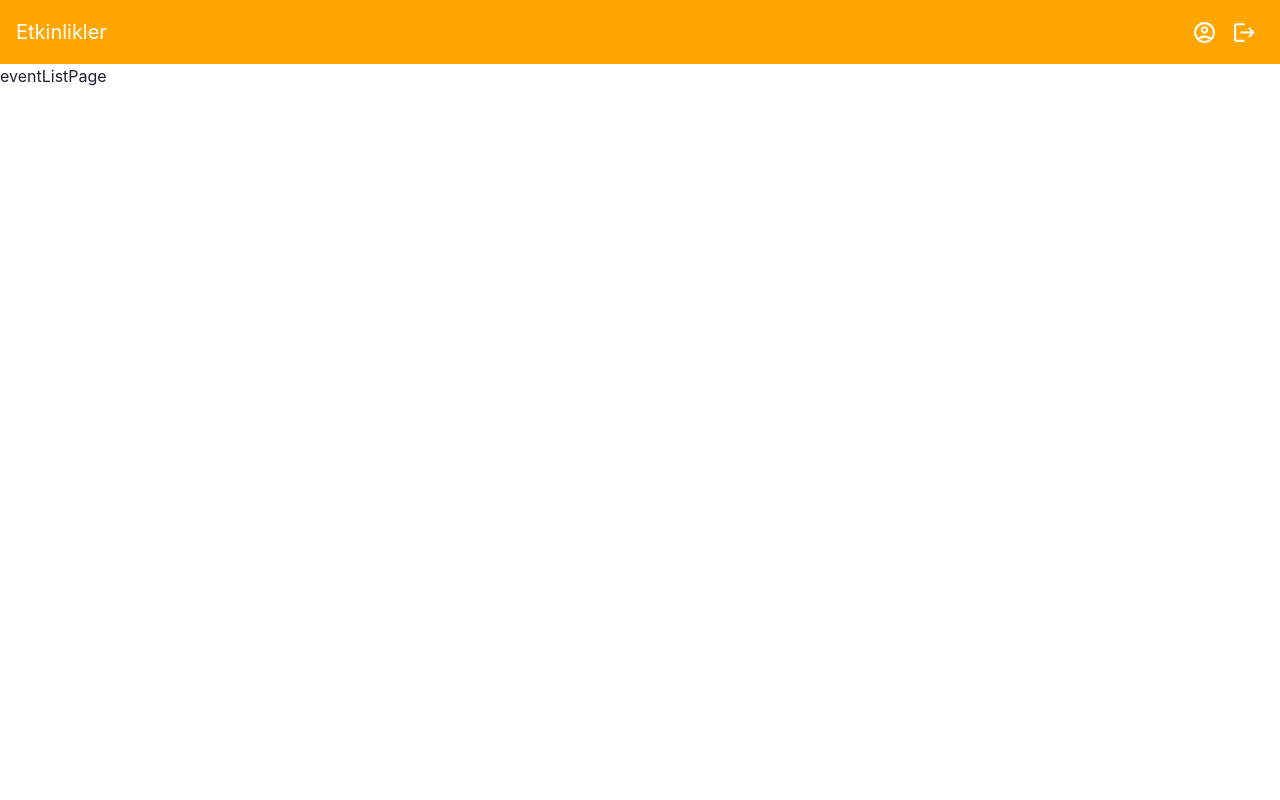
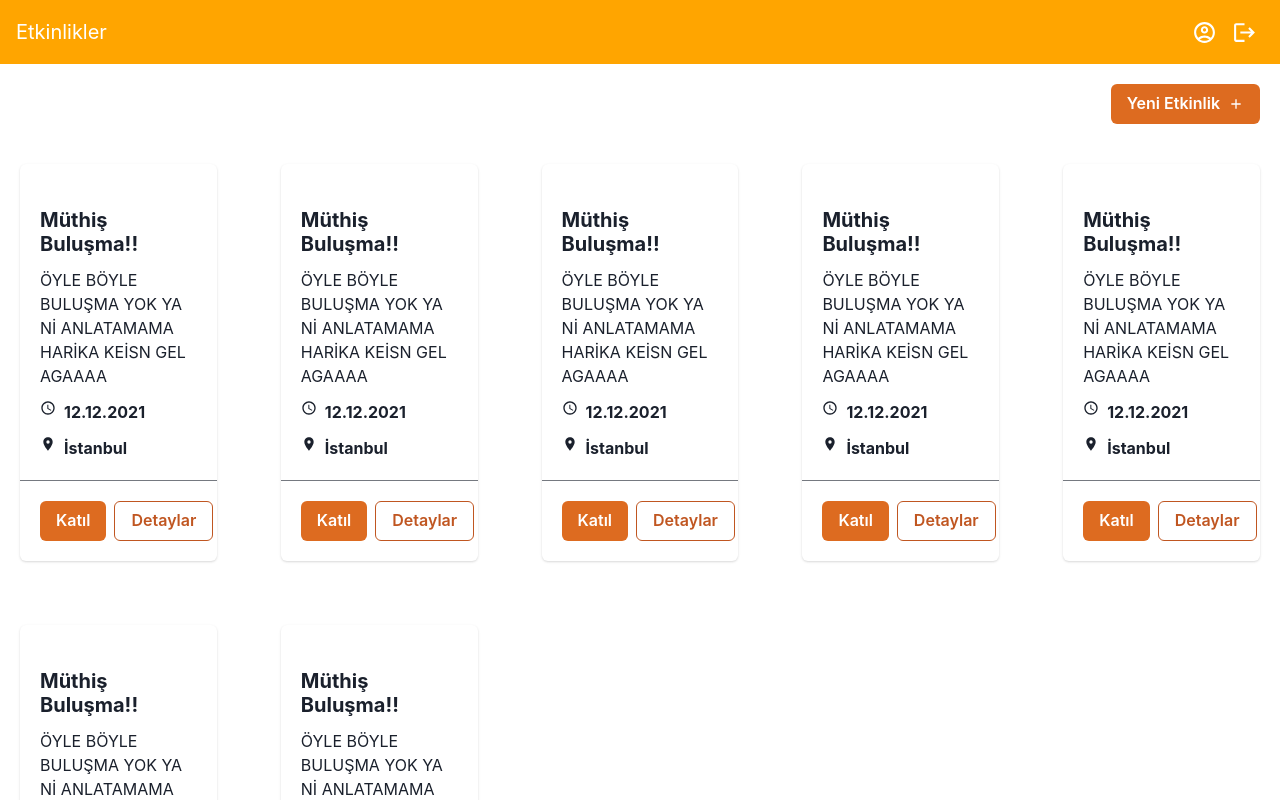
Before and after one commit to ruskyvisky/Event-Organizator-Frontend, a Next.js app: page /events in a window 1280 px wide. Shown: the top 800 px of the page. Built offline with nearby package versions, Linux system fonts and the light colour scheme.

Commit message:
Created dashboard page.

```diff
--- /dev/null
+++ b/src/containers/dashboard/components/EventCard/eventCard.tsx
@@ -0,0 +1,50 @@
+import React from 'react'
+import { Button, ButtonGroup, Card, CardBody, CardFooter, Divider, Heading,  Stack, Text } from '@chakra-ui/react'
+import { useRouter } from 'next/router'
+import { MdAccessTime } from "react-icons/md";
+import { MdLocationOn } from "react-icons/md";
+
+const eventCard = () => {
+  return (
+    <Card maxW='sm'  margin={5}>
+    <CardBody>
+
+      <Stack mt='6' spacing='3'>
+        <Heading size='md'>Müthiş Buluşma!!</Heading>
+        <Text>
+ÖYLE BÖYLE BULUŞMA YOK YA Nİ ANLATAMAMA HARİKA KEİSN GEL AGAAAA
+        </Text>
+        <Stack direction={'row'}>
+        <MdAccessTime  />
+        <Text as={'b'}>
+          12.12.2021
+          </Text>
+
+        </Stack>
+        <Stack direction={'row'} >
+
+        <MdLocationOn />
+            <Text as={'b'}>
+            İstanbul
+            </Text>
+       </Stack>
+      </Stack>
+    </CardBody>
+    <Divider />
+    <CardFooter>
+      <ButtonGroup spacing='2'>
+        <Button variant='solid' colorScheme='orange' borderRadius='md'>
+          Katıl
+        </Button>
+        <Button variant={'outline'} colorScheme='orange' borderRadius='md'>
+            Detaylar
+        </Button>
+
+
+      </ButtonGroup>
+    </CardFooter>
+  </Card>
+  )
+}
+
+export default eventCard
--- /dev/null
+++ b/src/containers/dashboard/components/NewEventButton/newEventButton.tsx
@@ -0,0 +1,13 @@
+import { Button } from "@chakra-ui/react";
+import { MdAdd } from "react-icons/md";
+
+const NewEventButton = () => {
+    return (
+
+        <Button  rightIcon={<MdAdd/>}  colorScheme='orange'>
+            Yeni Etkinlik
+        </Button>
+    );
+};
+
+export default NewEventButton;
--- a/src/containers/dashboard/index.tsx
+++ b/src/containers/dashboard/index.tsx
@@ -1,6 +1,27 @@
 import React from 'react'
+import { Flex, Grid, Spacer } from '@chakra-ui/react'
+import EventCard from '@/containers/dashboard/components/EventCard/eventCard'
+import Navbar from '../../components/NavBar/navbar'
+import NewEventButton from './components/NewEventButton/newEventButton'
 export default function EventListPage() {
   return (
-    <div>eventListPage</div>
+    <>
+    <Flex padding={5} >
+      <Spacer/>
+<NewEventButton/>
+
+    </Flex>
+    <Grid templateColumns='repeat(5, 1fr)' gap={6}>
+<EventCard/>
+<EventCard/>
+<EventCard/>
+
+<EventCard/>
+<EventCard/>
+<EventCard/>
+<EventCard/>
+
+    </Grid>
+    </>
   )
 }
```
